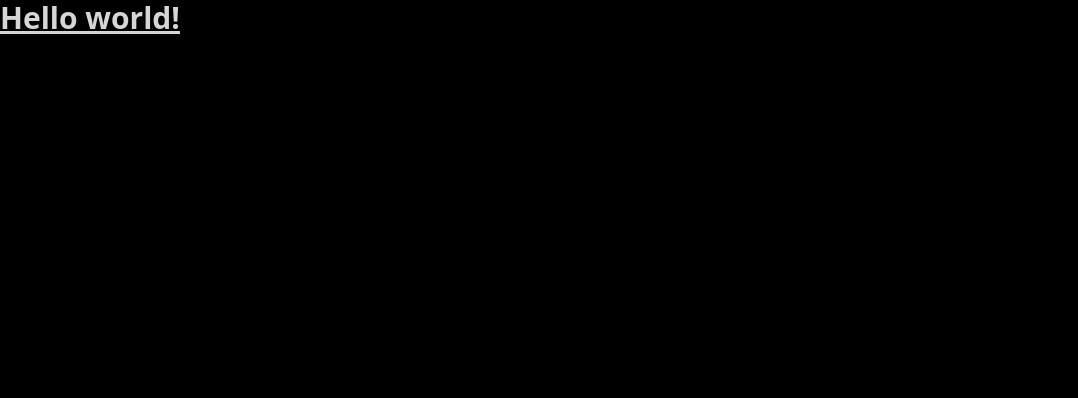
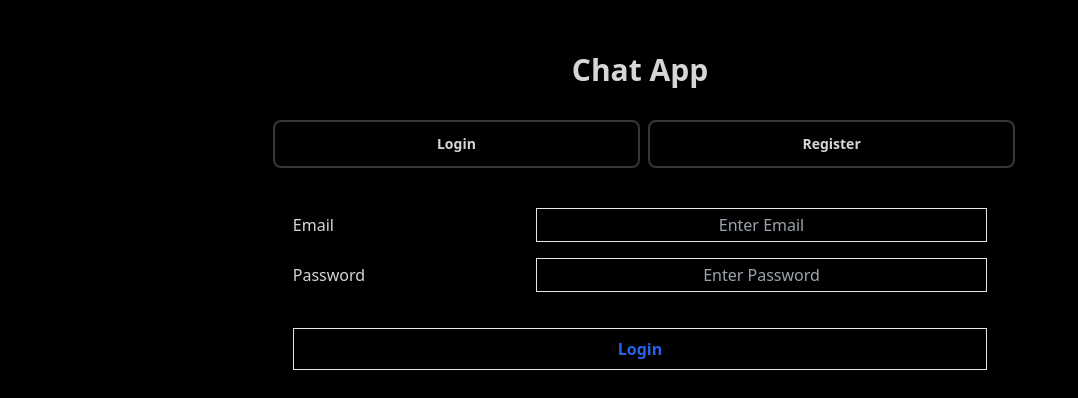
Before and after one commit to mohnishgorana1/MERN-CHAT-APP, a React (Vite) app in the folder client/: page / in a window 1280 px wide. Shown: the top 398 px of the page, without its empty margins (0-1078 px from the left). Built offline with nearby package versions, Linux system fonts and the light colour scheme.

Commit message:
signup functionality done

```diff
--- a/client/package.json
+++ b/client/package.json
@@ -10,8 +10,12 @@
     "preview": "vite preview"
   },
   "dependencies": {
+    "@chakra-ui/react": "^2.8.2",
+    "@emotion/react": "^11.11.3",
+    "@emotion/styled": "^11.11.0",
     "@reduxjs/toolkit": "^2.1.0",
     "axios": "^1.6.7",
+    "framer-motion": "^11.0.3",
     "react": "^18.2.0",
     "react-dom": "^18.2.0",
     "react-hot-toast": "^2.4.1",
--- a/client/src/App.jsx
+++ b/client/src/App.jsx
@@ -1,8 +1,18 @@
+import { BrowserRouter, Route, Routes } from "react-router-dom";
+import HomePage from "./Pages/HomePage";
+import ChatPage from "./Pages/ChatPage";
+
 function App() {
+
   return (
-    <div className="">
-      <h1 className="text-3xl font-bold underline">Hello world!</h1>
-    </div>
+    <main className="flex flex-col w-full h-screen">
+      <BrowserRouter>
+        <Routes>
+          <Route path="/" element={<HomePage />} />
+          <Route path="/chats" element={<ChatPage />} />
+        </Routes>
+      </BrowserRouter>
+    </main>
   );
 }
 
--- /dev/null
+++ b/client/src/Components/Auth/Login.jsx
@@ -0,0 +1,36 @@
+import React from "react";
+
+function Login() {
+
+
+  return (
+    <div className="w-full sm:px-5 ">
+      <form className="flex flex-col gap-y-4 items-center justify-center pt-2">
+        <div className="flex items-center justify-between sm:justify-none w-full gap-x-2">
+          <label htmlFor="">Email</label>
+          <input
+            type="text"
+            placeholder="Enter Email"
+            className="text-center border bg-transparent w-[65%] py-1"
+          />
+        </div>
+        <div className="flex items-center justify-between sm:justify-none w-full gap-x-2">
+          <label htmlFor="">Password</label>
+          <input
+            type="text"
+            placeholder="Enter Password"
+            className="text-center border bg-transparent w-[65%] py-1"
+          />
+        </div>
+        <button
+          type="submit"
+          className="w-full px-10 mt-5 font-bold border py-2 text-blue-600 ease-in-out duration-150 hover:border-blue-600"
+        >
+          Login
+        </button>
+      </form>
+    </div>
+  );
+}
+
+export default Login;
--- /dev/null
+++ b/client/src/Components/Auth/Signup.jsx
@@ -0,0 +1,105 @@
+import { useSelector, useDispatch } from "react-redux";
+import { login, logout } from "../../Redux/authSlice.js";
+import { useState } from "react";
+import axios from "axios";
+import { useNavigate } from "react-router-dom";
+function Signup() {
+  const dispatch = useDispatch();
+  const navigate = useNavigate()
+
+  // const user = useSelector((state) => state.auth.user);
+
+  const [myUser, setMyUser] = useState({
+    name: "",
+    email: "",
+    password: "",
+  });
+
+  const handleFormChange = (e) => {
+    const { name, value } = e.target;
+    setMyUser({
+      ...myUser,
+      [name]: value,
+    });
+  };
+
+  const handleRegister = async (e) => {
+    e.preventDefault();
+
+    try {
+      const response = await axios.post("/api/user", myUser);
+      console.log(response);
+      console.log(myUser);
+
+      if (response.status === 201) {
+        // user = response?.data;
+        dispatch(login(response?.data))
+        console.log("Registration Successful");
+
+        // navigate('/chats')
+      } else {
+        console.log("Registration failed");
+      }
+    } catch (error) {
+      console.log("Error register", error.message);
+    }
+
+    setMyUser({
+      name: "",
+      email: "",
+      password: "",
+    });
+  };
+
+  return (
+    <div className="w-full sm:px-5">
+      <form
+        className="flex flex-col gap-y-4 items-center justify-center pt-2"
+        onSubmit={handleRegister}
+      >
+        <div className="flex items-center justify-between sm:justify-none w-full gap-x-2">
+          <label htmlFor="">Full Name</label>
+          <input
+            type="text"
+            placeholder="Enter Full Name"
+            name="name"
+            value={myUser.name}
+            onChange={handleFormChange}
+            className="text-center border bg-transparent w-[65%] py-1"
+          />
+        </div>
+        <div className="flex items-center justify-between sm:justify-none w-full gap-x-2">
+          <label htmlFor="">Email</label>
+          <input
+            type="text"
+            placeholder="Enter Email"
+            name="email"
+            value={myUser.email}
+            onChange={handleFormChange}
+            className="text-center border bg-transparent w-[65%] py-1"
+          />
+        </div>
+        <div className="flex items-center justify-between sm:justify-none w-full gap-x-2 ">
+          <label htmlFor="">Password</label>
+          <input
+            type="text"
+            placeholder="Enter Password"
+            name="password"
+            value={myUser.password}
+            onChange={handleFormChange}
+            className="text-center border bg-transparent w-[65%] py-1"
+          />
+        </div>
+        <button
+          type="submit"
+          className="w-full px-10 mt-5 font-bold border py-2 text-blue-600 ease-in-out duration-150 hover:border-blue-600"
+        >
+          Register
+        </button>
+      </form>
+
+    </div>
+  );
+}
+
+export default Signup;
--- /dev/null
+++ b/client/src/Pages/ChatPage.jsx
@@ -0,0 +1,22 @@
+import React from "react";
+
+function ChatPage() {
+  return (
+    <main className="flex flex-col gap-5 items-center justify-center m-5 px-2 py-5 border sm:border-none ">
+      {/* header */}
+      <div className="w-full sm:w-[60%]  py-4  flex items-center justify-between px-5 ">
+        <h1 className="text-xl sm:text-3xl text-center font-bold cursor-pointer">
+          Chat App
+        </h1>
+        <div className="bg-black text-white border border-white px-5 py-1 font-semibold text-sm sm:text-md">Profile</div>
+      </div>
+
+      {/* chats */}
+      <div className="h-auto w-full">
+
+      </div>
+    </main>
+  );
+}
+
+export default ChatPage;
--- /dev/null
+++ b/client/src/Pages/HomePage.jsx
@@ -0,0 +1,52 @@
+import React from "react";
+import Login from "../Components/Auth/Login";
+import Signup from "../Components/Auth/Signup";
+import { useState } from "react";
+import { useNavigate } from "react-router-dom";
+
+function HomePage() {
+  const [isLoginTab, setIsLoginTab] = useState("login");
+  const navigate = useNavigate();
+
+  function handleTab(text) {
+    if (text === "login") {
+      setIsLoginTab("login");
+    } else {
+      setIsLoginTab("register");
+    }
+  }
+  return (
+    <div className="flex flex-col gap-5 items-center justify-center m-5 px-2 py-5 ">
+      <div className="w-full sm:w-[60%]  py-3">
+        <h1
+          className="text-xl sm:text-3xl text-center font-bold cursor-pointer"
+          onClick={() => navigate("/")}
+        >
+          Chat App
+        </h1>
+      </div>
+      <div className="w-full sm:w-[60%] flex flex-col  gap-y-4">
+        <div className="flex items-center justify-between gap-2 mb-4">
+          <button
+            onClick={() => handleTab("login")}
+            className="w-[50%] btn btn-md border-primary border-2 bg-transparent rounded-lg"
+          >
+            Login
+          </button>
+          <button
+            onClick={() => handleTab("register")}
+            className="w-[50%] btn btn-md border-primary border-2 bg-transparent rounded-lg"
+          >
+            Register
+          </button>
+        </div>
+
+        <div className="w-full  h-auto">
+          {isLoginTab === "login" ? <Login /> : <Signup />}
+        </div>
+      </div>
+    </div>
+  );
+}
+
+export default HomePage;
--- /dev/null
+++ b/client/src/Redux/authSlice.js
@@ -0,0 +1,24 @@
+import { createSlice } from "@reduxjs/toolkit";
+
+const initialState = {
+  user: null, // it will be an object containing user's info
+  isAuthenticated: false,
+};
+
+const authSlice = createSlice({
+  name: "auth",
+  initialState,
+  reducers: {
+    login: (state, action) => {
+      state.user = action.payload;
+      state.isAuthenticated = true;
+    },
+    logout: (state) => {
+      state.user = null;
+      state.isAuthenticated = false;
+    },
+  },
+});
+
+export const { login, logout } = authSlice.actions;
+export default authSlice.reducer;
--- /dev/null
+++ b/client/src/Redux/store.js
@@ -0,0 +1,9 @@
+import { configureStore } from "@reduxjs/toolkit";
+
+import authReducer from "./authSlice.js";
+
+export const store = configureStore({
+  reducer: {
+    auth: authReducer,
+  },
+});
--- a/client/vite.config.js
+++ b/client/vite.config.js
@@ -7,7 +7,7 @@ export default defineConfig({
 
   server: {
     proxy: {
-      "/api/v1": {
+      "/api": {
         target: "http://localhost:5000",
         secure: false,
       },
```
Also changed, not shown: client/src/main.jsx (+10 -6 lines), client/src/Redux/chatSlice.js (added), 2 other files (tests, documents, lock files or other folders).
